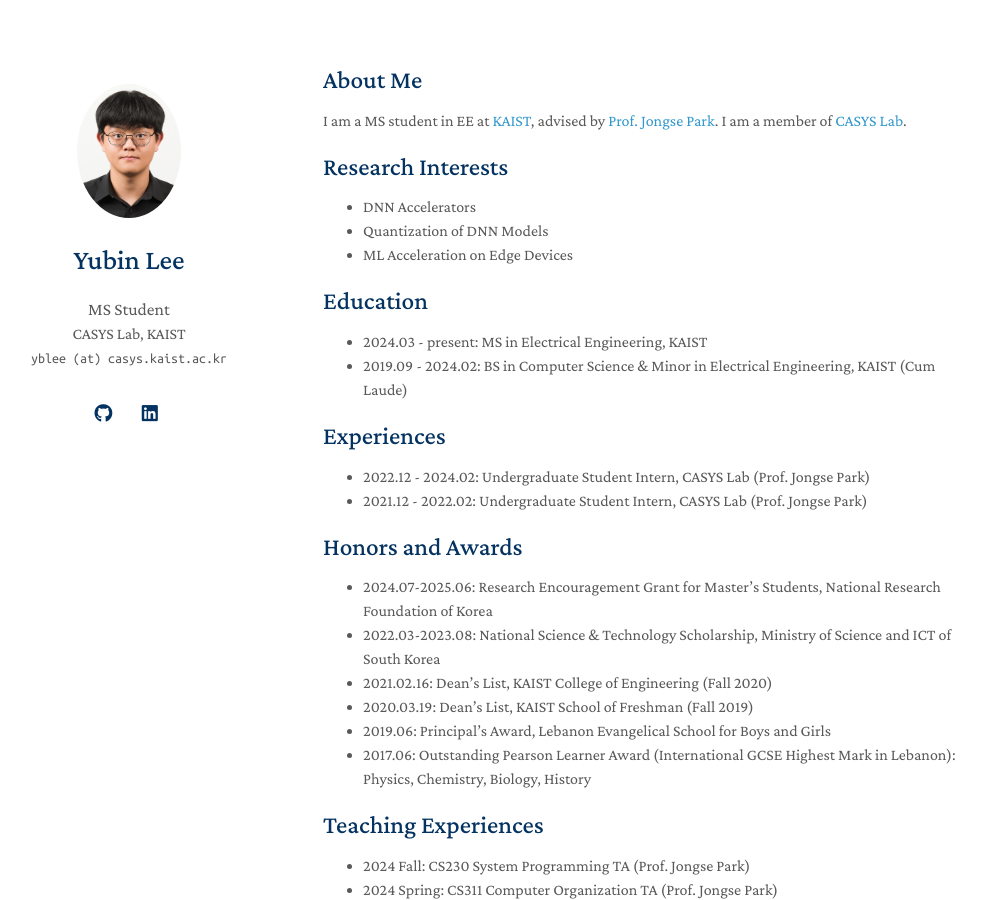
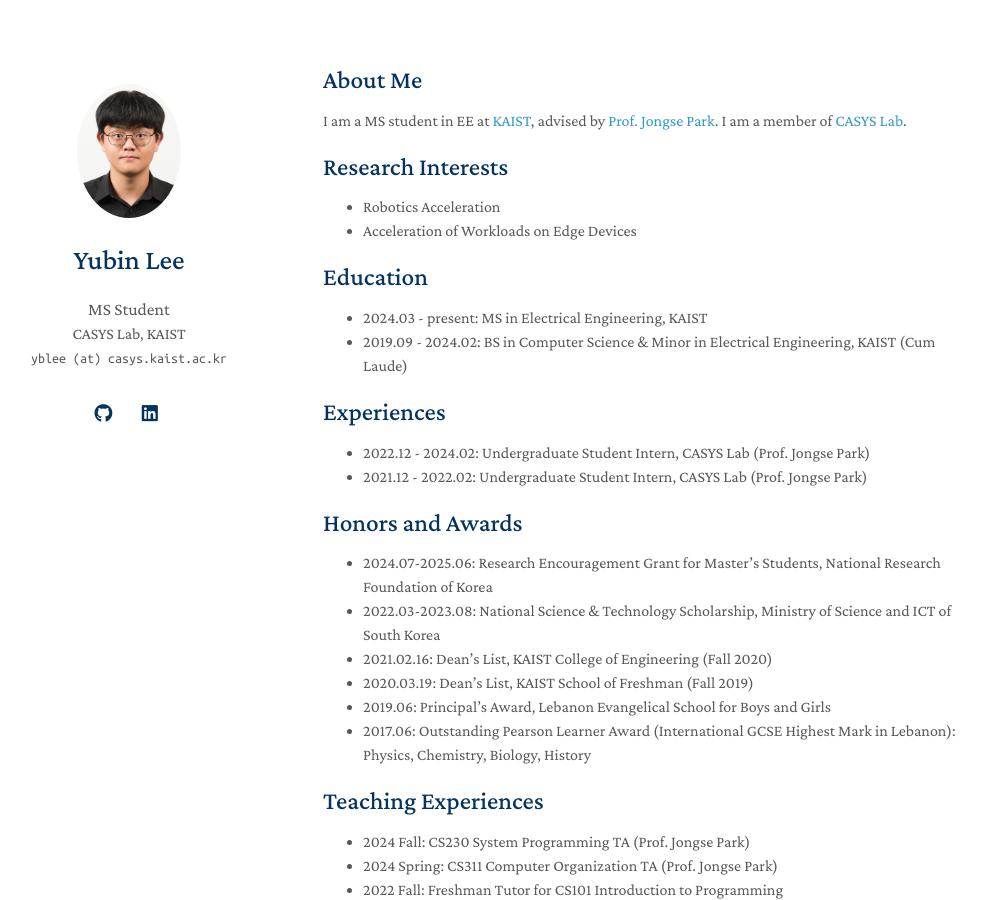
Before and after one commit to 727yubin/727yubin.github.io, a Jekyll site: the page built from index.md, in a window 1280 px wide and 900 px high. Shown: the whole window, without its empty margins (147-1133 px from the left). Built offline with Jekyll 4.4.1, drawn with Linux system fonts in a browser that asks for light colours; nearby versions of some CDN libraries; a style sheet for code colours, icons or effects is not loaded; our own code applies the rules of GitHub Pages for plain Markdown files.

Commit message:
Update index.md

```diff
--- a/index.md
+++ b/index.md
@@ -8,9 +8,8 @@ I am a MS student in EE at <a href="https://kaist.ac.kr">KAIST</a>, advised by <
 
 ## Research Interests
 
-- DNN Accelerators
-- Quantization of DNN Models
-- ML Acceleration on Edge Devices
+- Robotics Acceleration
+- Acceleration of Workloads on Edge Devices
 
 ## Education
 - 2024.03 - present: MS in Electrical Engineering, KAIST
```
